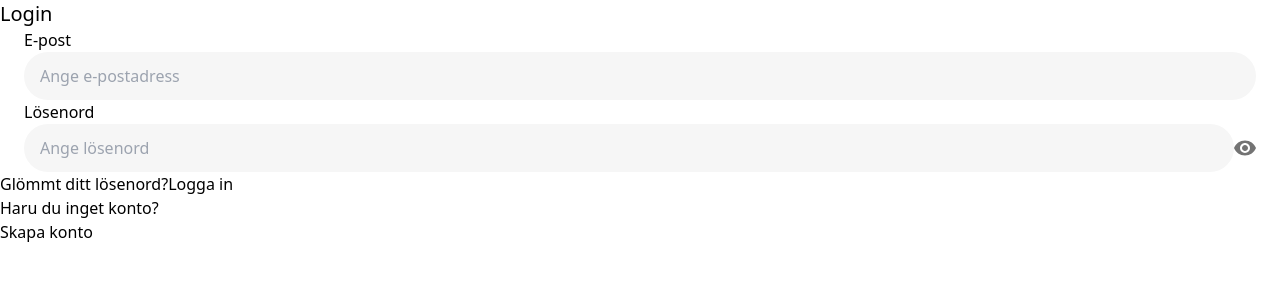
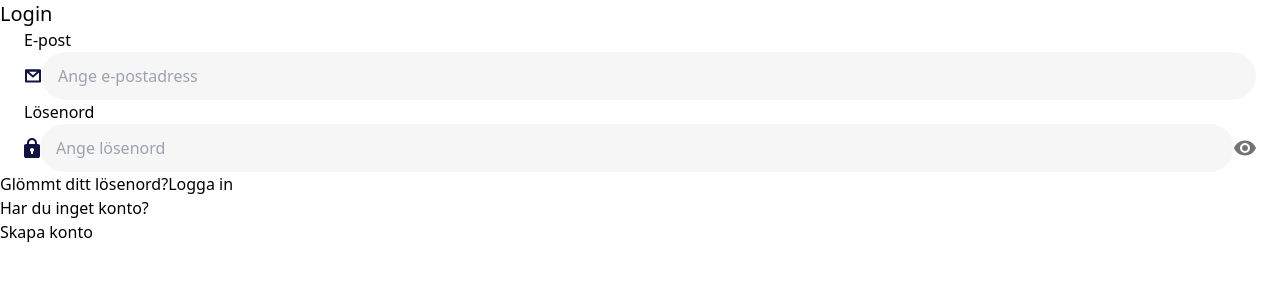
Before and after one commit to AxelEnghamre/subscriptions_tracker, a Next.js app: page /sign-in in a window 1280 px wide. Shown: the top 300 px of the page. Built offline with nearby package versions, Linux system fonts and the light colour scheme.

Commit message:
added link to sign up page

```diff
--- a/src/components/auth/SignIn.tsx
+++ b/src/components/auth/SignIn.tsx
@@ -6,6 +6,7 @@ import { signInSchema } from "@/lib/schemas/AuthSchemas";
 import { useContext } from "react";
 import { ThemeContext } from "@/contexts/ThemeContext";
 import Input from "../UI/Input";
+import Link from "next/link";
 
 const SignIn = () => {
   const router = useRouter();
@@ -64,7 +65,8 @@ const SignIn = () => {
         <label htmlFor="email" className="block pr-6 pl-6">
           E-post
         </label>
-        <div className="pr-6 pl-6">
+        <div className="pr-6 pl-6 flex">
+          <img src="mail.svg" alt="" />
           <Input
             type="email"
             name="email"
@@ -79,6 +81,7 @@ const SignIn = () => {
           Lösenord
         </label>
         <div className="flex pr-6 pl-6">
+          <img src="/lock.svg" alt="" />
           <Input
             type={!showPassword ? "password" : "text"}
             name="password"
@@ -103,8 +106,8 @@ const SignIn = () => {
           Logga in
         </button>
       </form>
-      <p>Haru du inget konto?</p>
-      <a href="">Skapa konto</a>
+      <p>Har du inget konto?</p>
+      <Link href="/sign-up">Skapa konto</Link>
     </div>
   );
 };
```
Also changed, not shown: public/lock.svg (added).
